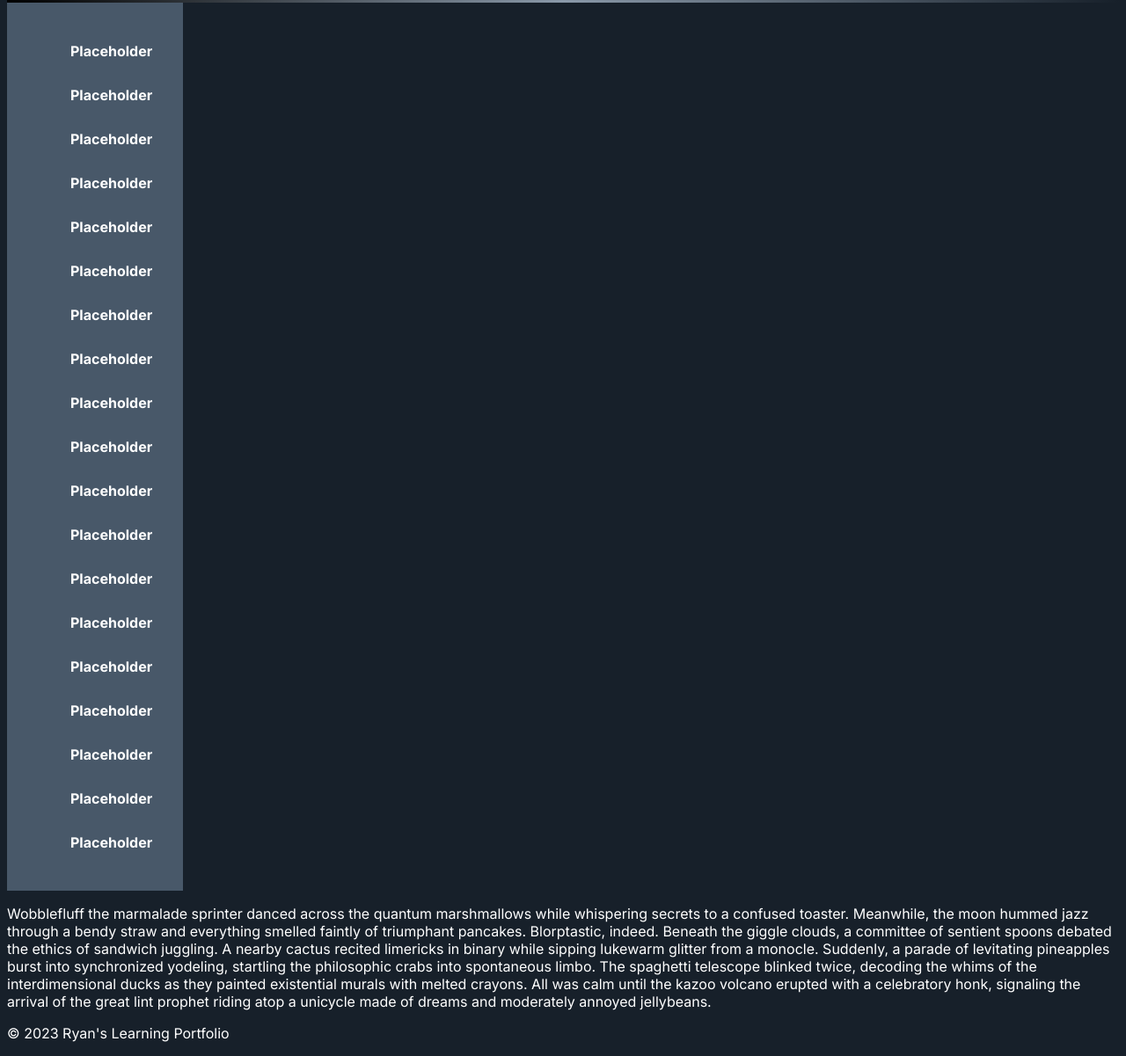
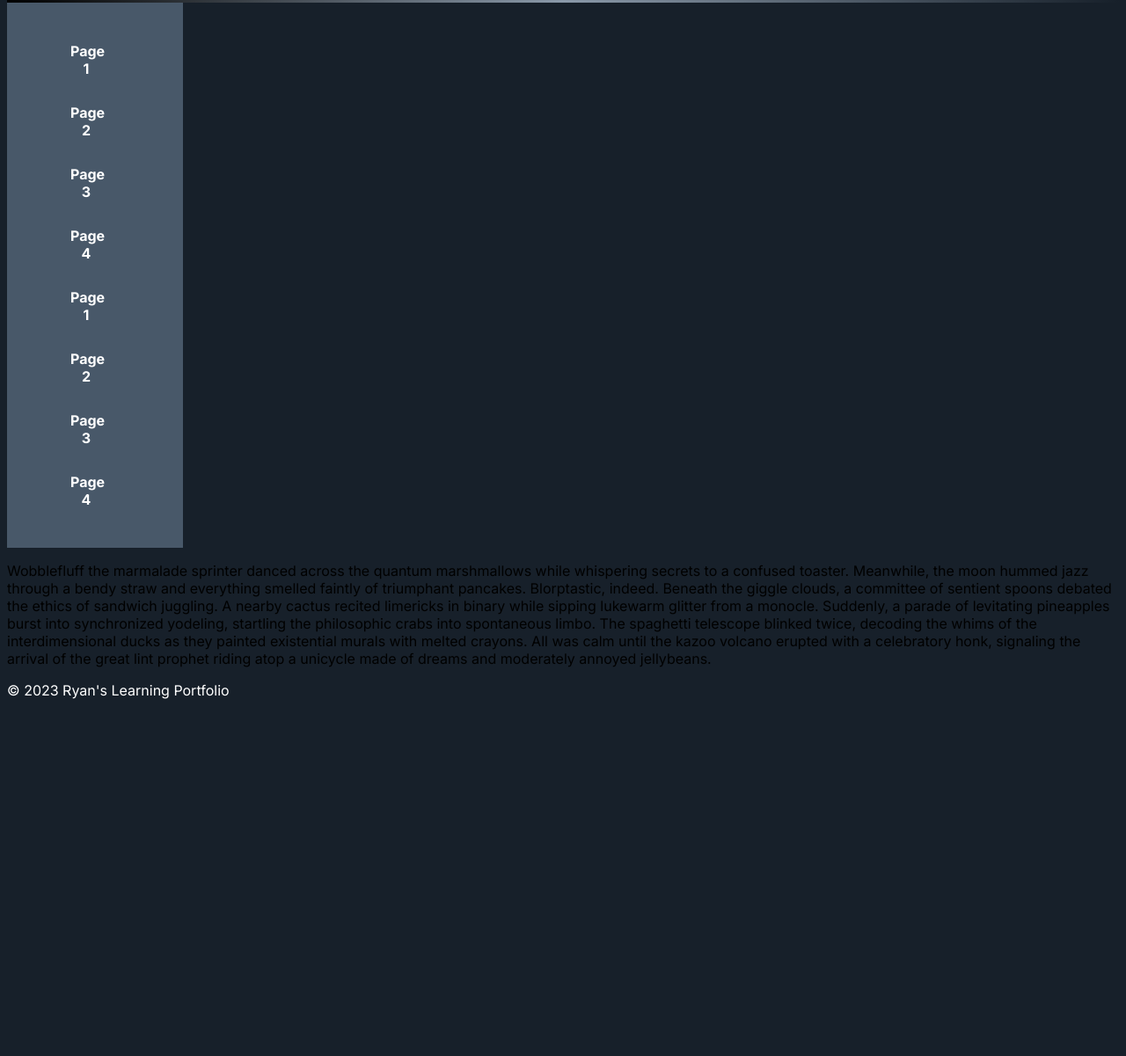
Before and after one commit to ryanfidock721/Portfolio, a plain HTML site: page index.html in a window 1280 px wide. Shown: the part 305-1506 px from the top of the page at 88% size. After the commit the page ends 1108 px from the top, so only its background shows below. Drawn offline with Linux system fonts and the light colour scheme.

Commit message:
Update index.html

```diff
--- a/index.html
+++ b/index.html
@@ -10,45 +10,26 @@
         <link href="https://fonts.googleapis.com/css2?family=Inter:ital,opsz,wght@0,14..32,100..900;1,14..32,100..900&display=swap" rel="stylesheet">
     </head>
 
+    <!--GRID LAYOUT-->
+    <div class="skeleton">
         <header>Ryan's Learning Portfolio</header>
-
-            <div class="navbar">
-                <ul class="topics">
-                    <li><button>Placeholder</button></li>
-                    <li><button>Placeholder</button></li>
-                    <li><button>Placeholder</button></li>
-                    <li><button>Placeholder</button></li>
-                    <li><button>Placeholder</button></li>
-                    <li><button>Placeholder</button></li>
-                    <li><button>Placeholder</button></li>
-                    <li><button>Placeholder</button></li>
-                    <li><button>Placeholder</button></li>
-                    <li><button>Placeholder</button></li>
-                    <li><button>Placeholder</button></li>
-                    <li><button>Placeholder</button></li>
-                    <li><button>Placeholder</button></li>
-                    <li><button>Placeholder</button></li>
-                    <li><button>Placeholder</button></li>
-                    <li><button>Placeholder</button></li>
-                    <li><button>Placeholder</button></li>
-                    <li><button>Placeholder</button></li>
-                    <li><button>Placeholder</button></li>
-                </ul>
-            </div>
-
+        <nav class="navbar">
+            <ul class="topics">
+                <li><button>Page 1</button></li>
+                <li><button>Page 2</button></li>
+                <li><button>Page 3</button></li>
+                <li><button>Page 4</button></li>
+                <li><button>Page 1</button></li>
+                <li><button>Page 2</button></li>
+                <li><button>Page 3</button></li>
+                <li><button>Page 4</button></li>
+            </ul>
+        </nav>
         <main>
-            <content>
-                <p>Wobblefluff the marmalade sprinter danced across the quantum marshmallows while whispering secrets to a confused toaster. Meanwhile, the moon hummed jazz through a bendy straw and everything smelled faintly of triumphant pancakes. Blorptastic, indeed.
-
-Beneath the giggle clouds, a committee of sentient spoons debated the ethics of sandwich juggling. A nearby cactus recited limericks in binary while sipping lukewarm glitter from a monocle. Suddenly, a parade of levitating pineapples burst into synchronized yodeling, startling the philosophic crabs into spontaneous limbo.
-
-The spaghetti telescope blinked twice, decoding the whims of the interdimensional ducks as they painted existential murals with melted crayons. All was calm until the kazoo volcano erupted with a celebratory honk, signaling the arrival of the great lint prophet riding atop a unicycle made of dreams and moderately annoyed jellybeans.</p>
-            </content>
+            <p>Wobblefluff the marmalade sprinter danced across the quantum marshmallows while whispering secrets to a confused toaster. Meanwhile, the moon hummed jazz through a bendy straw and everything smelled faintly of triumphant pancakes. Blorptastic, indeed. Beneath the giggle clouds, a committee of sentient spoons debated the ethics of sandwich juggling. A nearby cactus recited limericks in binary while sipping lukewarm glitter from a monocle. Suddenly, a parade of levitating pineapples burst into synchronized yodeling, startling the philosophic crabs into spontaneous limbo. The spaghetti telescope blinked twice, decoding the whims of the interdimensional ducks as they painted existential murals with melted crayons. All was calm until the kazoo volcano erupted with a celebratory honk, signaling the arrival of the great lint prophet riding atop a unicycle made of dreams and moderately annoyed jellybeans.</p>
         </main>
-
-        <footer>
-            <p>© 2023 Ryan's Learning Portfolio</p>
-        </footer>
+        <footer>© 2023 Ryan's Learning Portfolio</footer>
+    </div>
 
 
 </html>
```
